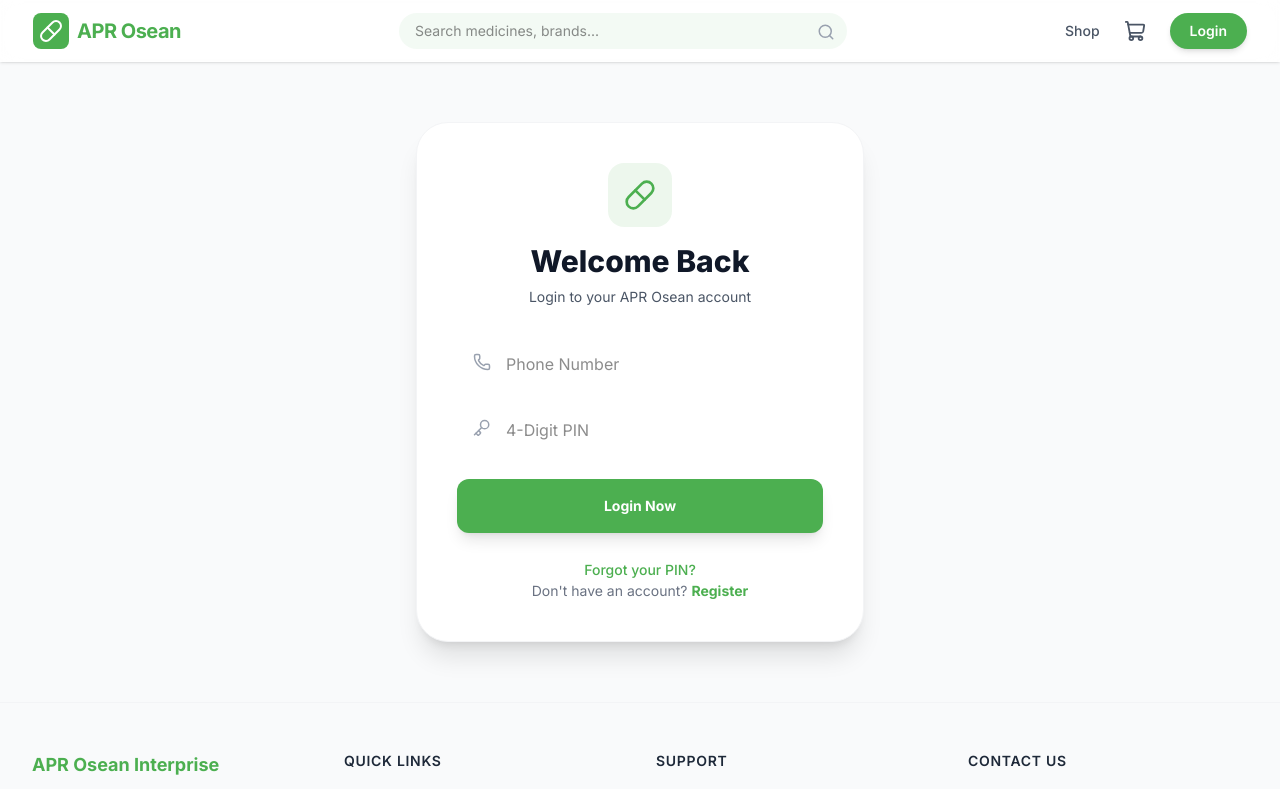
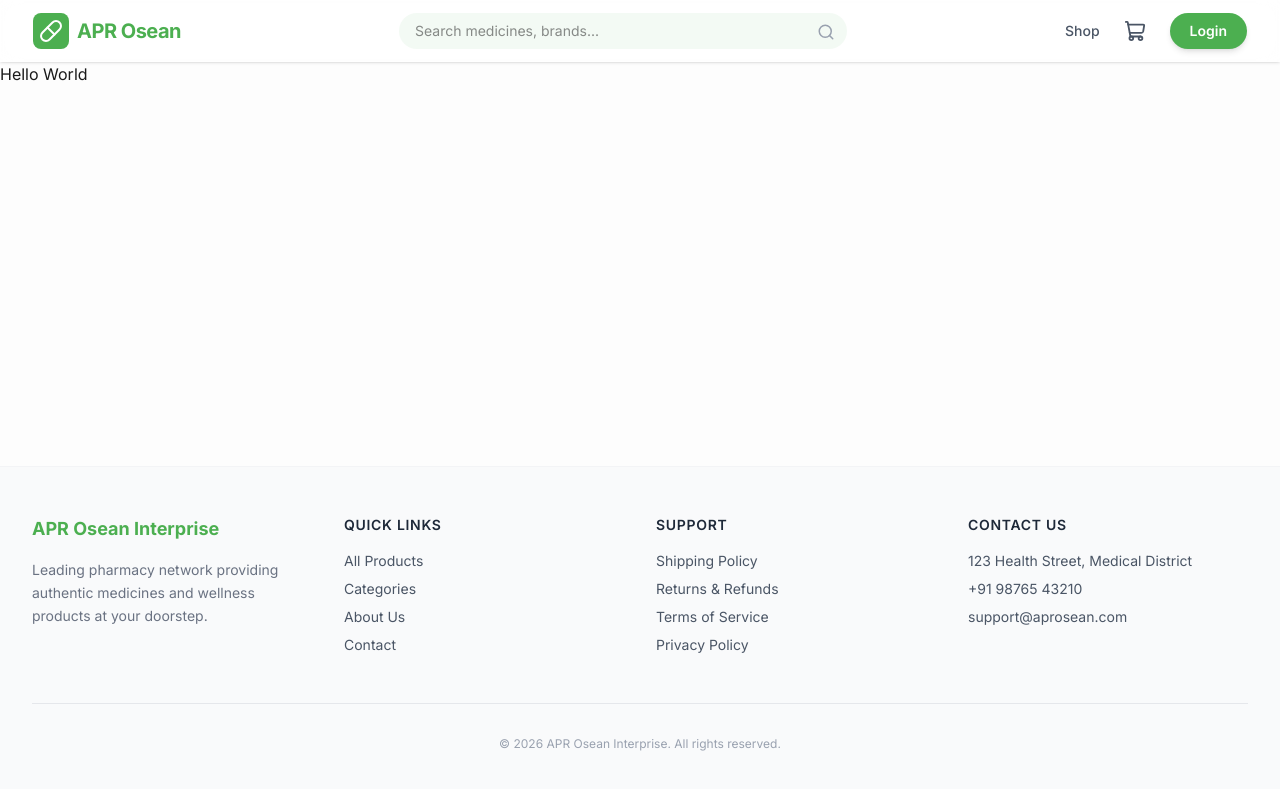
Before and after one commit to Anoop0325/APR-Ocean, a Next.js app in the folder frontend/: page /auth/login in a window 1280 px wide. Shown: the top 789 px of the page. Built offline with nearby package versions, Linux system fonts and the light colour scheme; no server answers.

Commit message:
Test homepage

```diff
--- a/frontend/src/app/auth/login/page.tsx
+++ b/frontend/src/app/auth/login/page.tsx
@@ -1,90 +1,95 @@
-'use client';
-import { useState } from 'react';
-import { useAuth } from '@/context/AuthContext';
-import { useRouter } from 'next/navigation';
-import { Pill, Phone, Key, Loader2 } from 'lucide-react';
-import Link from 'next/link';
+// 'use client';
+// import { useState } from 'react';
+// import { useAuth } from '@/context/AuthContext';
+// import { useRouter } from 'next/navigation';
+// import { Pill, Phone, Key, Loader2 } from 'lucide-react';
+// import Link from 'next/link';
 
-export default function Login() {
-  const [phone, setPhone] = useState('');
-  const [pin, setPin] = useState('');
-  const [error, setError] = useState('');
-  const [loading, setLoading] = useState(false);
-  const { login } = useAuth();
-  const router = useRouter();
+// export default function Login() {
+//   const [phone, setPhone] = useState('');
+//   const [pin, setPin] = useState('');
+//   const [error, setError] = useState('');
+//   const [loading, setLoading] = useState(false);
+//   const { login } = useAuth();
+//   const router = useRouter();
 
-  const handleSubmit = async (e: React.FormEvent) => {
-    e.preventDefault();
-    setError('');
-    setLoading(true);
+//   const handleSubmit = async (e: React.FormEvent) => {
+//     e.preventDefault();
+//     setError('');
+//     setLoading(true);
 
-    const success = await login(phone, pin);
-    if (success) {
-      router.push('/');
-    } else {
-      setError('Invalid phone number or PIN');
-      setLoading(false);
-    }
-  };
+//     const success = await login(phone, pin);
+//     if (success) {
+//       router.push('/');
+//     } else {
+//       setError('Invalid phone number or PIN');
+//       setLoading(false);
+//     }
+//   };
 
-  return (
-    <div className="min-h-[80vh] flex items-center justify-center bg-gray-50 px-4">
-      <div className="max-w-md w-full space-y-8 bg-white p-10 rounded-[2rem] shadow-xl border border-gray-100">
-        <div className="text-center">
-          <div className="bg-primary/10 w-16 h-16 rounded-2xl flex items-center justify-center mx-auto mb-4">
-            <Pill className="text-primary" size={32} />
-          </div>
-          <h2 className="text-3xl font-extrabold text-gray-900">Welcome Back</h2>
-          <p className="mt-2 text-sm text-gray-600">Login to your APR Osean account</p>
-        </div>
+//   return (
+//     <div className="min-h-[80vh] flex items-center justify-center bg-gray-50 px-4">
+//       <div className="max-w-md w-full space-y-8 bg-white p-10 rounded-[2rem] shadow-xl border border-gray-100">
+//         <div className="text-center">
+//           <div className="bg-primary/10 w-16 h-16 rounded-2xl flex items-center justify-center mx-auto mb-4">
+//             <Pill className="text-primary" size={32} />
+//           </div>
+//           <h2 className="text-3xl font-extrabold text-gray-900">Welcome Back</h2>
+//           <p className="mt-2 text-sm text-gray-600">Login to your APR Osean account</p>
+//         </div>
 
-        <form className="mt-8 space-y-6" onSubmit={handleSubmit}>
-          <div className="space-y-4">
-            <div className="relative">
-              <Phone className="absolute left-4 top-3.5 text-gray-400" size={18} />
-              <input
-                type="tel"
-                required
-                value={phone}
-                onChange={(e) => setPhone(e.target.value)}
-                placeholder="Phone Number"
-                className="block w-full pl-12 pr-4 py-3 bg-gray-50 border border-transparent rounded-xl focus:ring-2 ring-primary bg-white transition-all outline-none"
-              />
-            </div>
-            <div className="relative">
-              <Key className="absolute left-4 top-3.5 text-gray-400" size={18} />
-              <input
-                type="password"
-                required
-                maxLength={4}
-                value={pin}
-                onChange={(e) => setPin(e.target.value)}
-                placeholder="4-Digit PIN"
-                className="block w-full pl-12 pr-4 py-3 bg-gray-50 border border-transparent rounded-xl focus:ring-2 ring-primary bg-white transition-all outline-none"
-              />
-            </div>
-          </div>
+//         <form className="mt-8 space-y-6" onSubmit={handleSubmit}>
+//           <div className="space-y-4">
+//             <div className="relative">
+//               <Phone className="absolute left-4 top-3.5 text-gray-400" size={18} />
+//               <input
+//                 type="tel"
+//                 required
+//                 value={phone}
+//                 onChange={(e) => setPhone(e.target.value)}
+//                 placeholder="Phone Number"
+//                 className="block w-full pl-12 pr-4 py-3 bg-gray-50 border border-transparent rounded-xl focus:ring-2 ring-primary bg-white transition-all outline-none"
+//               />
+//             </div>
+//             <div className="relative">
+//               <Key className="absolute left-4 top-3.5 text-gray-400" size={18} />
+//               <input
+//                 type="password"
+//                 required
+//                 maxLength={4}
+//                 value={pin}
+//                 onChange={(e) => setPin(e.target.value)}
+//                 placeholder="4-Digit PIN"
+//                 className="block w-full pl-12 pr-4 py-3 bg-gray-50 border border-transparent rounded-xl focus:ring-2 ring-primary bg-white transition-all outline-none"
+//               />
+//             </div>
+//           </div>
 
-          {error && <p className="text-red-500 text-xs font-medium text-center">{error}</p>}
+//           {error && <p className="text-red-500 text-xs font-medium text-center">{error}</p>}
 
-          <button
-            type="submit"
-            disabled={loading}
-            className="w-full flex justify-center py-4 px-4 border border-transparent rounded-xl shadow-lg text-sm font-bold text-white bg-primary hover:bg-primary-hover focus:outline-none transition-all active:scale-95 disabled:opacity-50"
-          >
-            {loading ? <Loader2 className="animate-spin" size={20} /> : "Login Now"}
-          </button>
+//           <button
+//             type="submit"
+//             disabled={loading}
+//             className="w-full flex justify-center py-4 px-4 border border-transparent rounded-xl shadow-lg text-sm font-bold text-white bg-primary hover:bg-primary-hover focus:outline-none transition-all active:scale-95 disabled:opacity-50"
+//           >
+//             {loading ? <Loader2 className="animate-spin" size={20} /> : "Login Now"}
+//           </button>
 
-          <div className="text-center space-y-4">
-            <Link href="/auth/forgot-pin" className="text-sm font-medium text-primary hover:underline">
-              Forgot your PIN?
-            </Link>
-            <p className="text-sm text-gray-500">
-              Don&apos;t have an account? <Link href="/auth/register" className="text-primary font-bold hover:underline">Register</Link>
-            </p>
-          </div>
-        </form>
-      </div>
-    </div>
-  );
+//           <div className="text-center space-y-4">
+//             <Link href="/auth/forgot-pin" className="text-sm font-medium text-primary hover:underline">
+//               Forgot your PIN?
+//             </Link>
+//             <p className="text-sm text-gray-500">
+//               Don&apos;t have an account? <Link href="/auth/register" className="text-primary font-bold hover:underline">Register</Link>
+//             </p>
+//           </div>
+//         </form>
+//       </div>
+//     </div>
+//   );
+// }
+
+
+export default function Home() {
+  return <h1>Hello World</h1>;
 }
```
